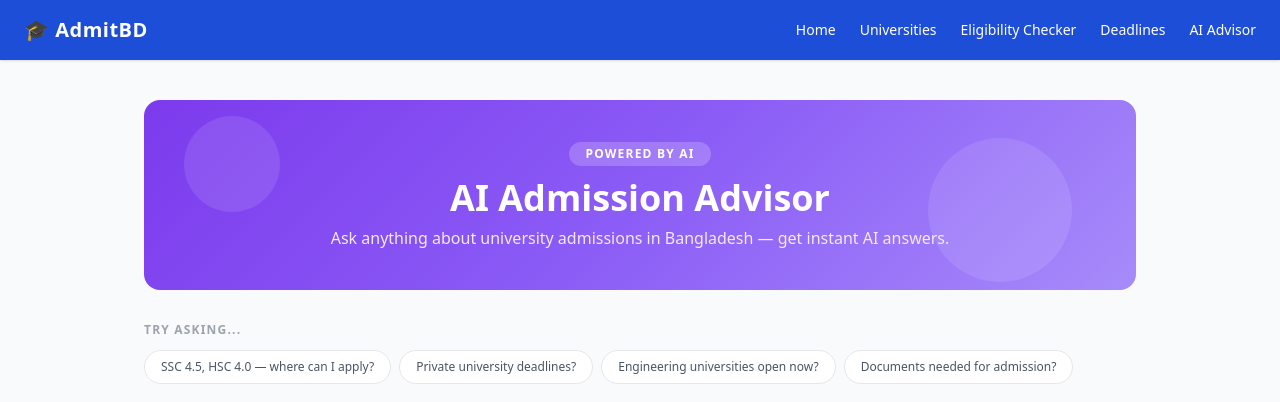
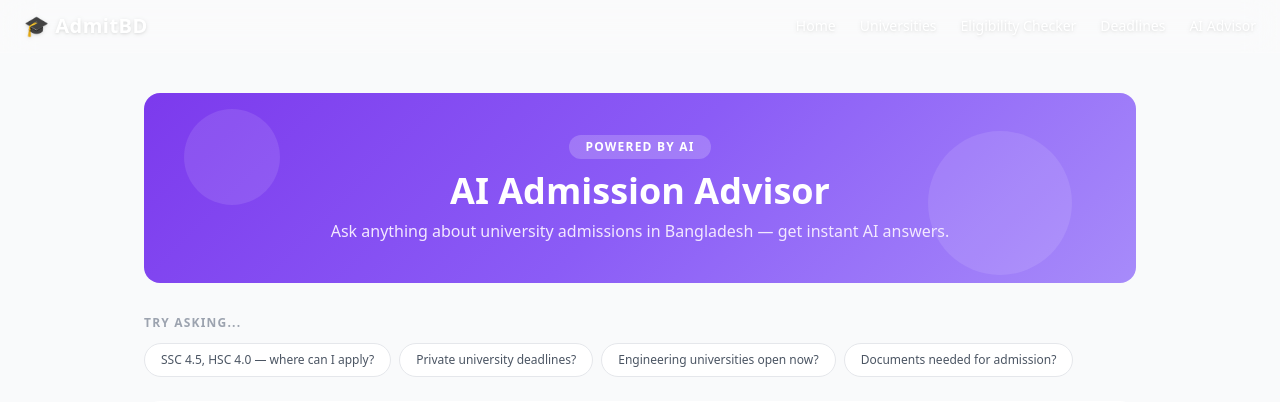
Before and after one commit to rahul-bepari/admitbd, a Flask app: page /advisor in a window 1280 px wide. Shown: the top 402 px of the page. Run offline with Flask 3, Linux system fonts and the light colour scheme; some libraries are stand-ins or nearby versions.

Commit message:
Glassy transparent navbar

```diff
--- a/templates/base.html
+++ b/templates/base.html
@@ -8,15 +8,16 @@
 </head>
 <body class="bg-gray-50 text-gray-800">
 
-    <!-- Navbar -->
-    <nav class="bg-blue-700 text-white px-6 py-4 flex justify-between items-center shadow">
-        <a href="/" class="text-xl font-bold tracking-wide">🎓 AdmitBD</a>
+    <!-- Glassy Navbar -->
+    <nav class="sticky top-0 z-50 px-6 py-3 flex justify-between items-center"
+        style="background: rgba(255,255,255,0.15); backdrop-filter: blur(16px); -webkit-backdrop-filter: blur(16px); border-bottom: 1px solid rgba(255,255,255,0.2);">
+        <a href="/" class="text-xl font-bold tracking-wide text-white drop-shadow">🎓 AdmitBD</a>
         <div class="flex gap-6 text-sm font-medium">
-            <a href="/" class="hover:text-blue-200">Home</a>
-            <a href="/universities" class="hover:text-blue-200">Universities</a>
-            <a href="/checker" class="hover:text-blue-200">Eligibility Checker</a>
-            <a href="/deadlines" class="hover:text-blue-200">Deadlines</a>
-            <a href="/advisor" class="hover:text-blue-200">AI Advisor</a>
+            <a href="/" class="text-white hover:text-blue-200 drop-shadow transition">Home</a>
+            <a href="/universities" class="text-white hover:text-blue-200 drop-shadow transition">Universities</a>
+            <a href="/checker" class="text-white hover:text-blue-200 drop-shadow transition">Eligibility Checker</a>
+            <a href="/deadlines" class="text-white hover:text-blue-200 drop-shadow transition">Deadlines</a>
+            <a href="/advisor" class="text-white hover:text-blue-200 drop-shadow transition">AI Advisor</a>
         </div>
     </nav>
 
```
